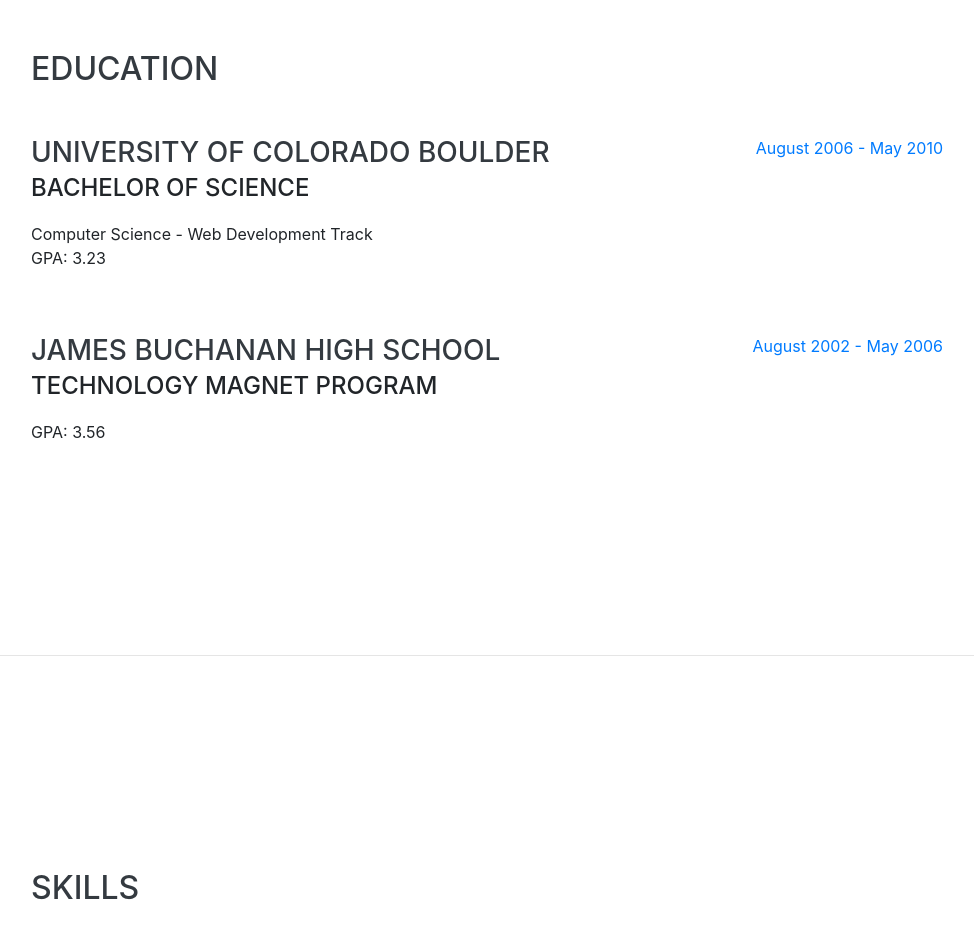
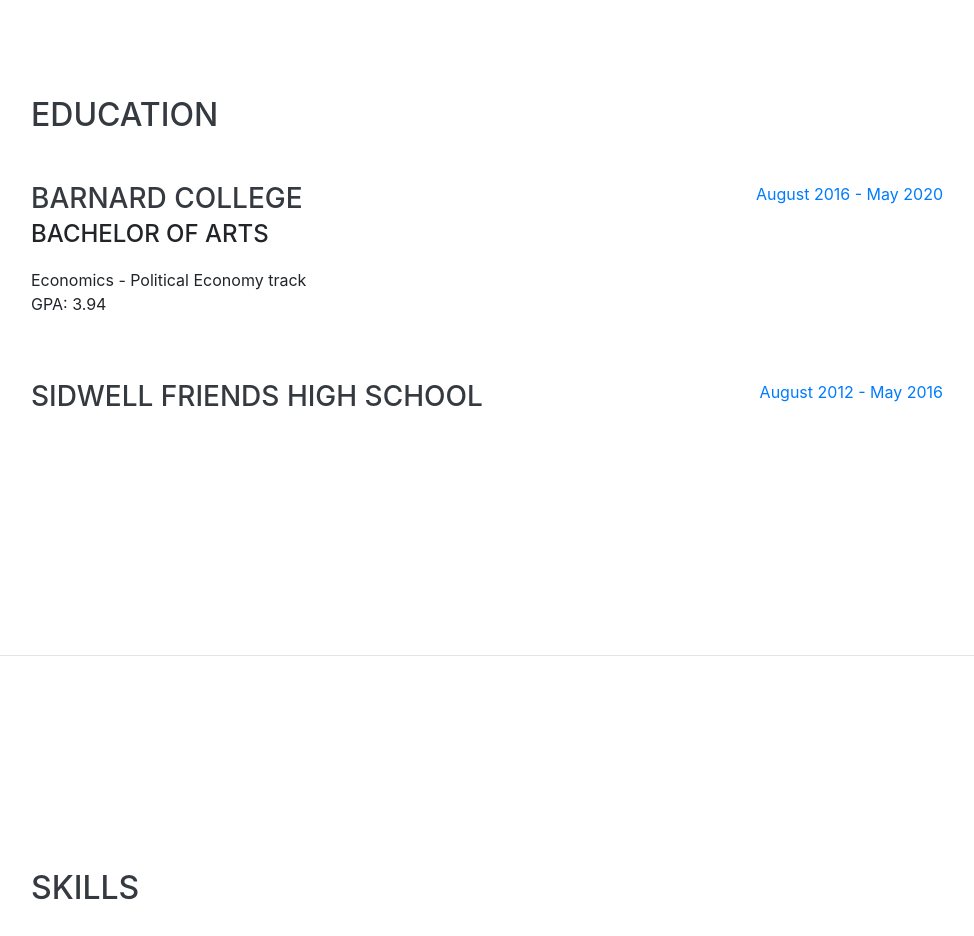
Before and after one commit to MiraTignor/MiraTignor.github.io, a website with bundled scripts: page index.html in a window 1280 px wide. Shown: the part 2580-3516 px from the top of the page, without its empty margins (289-1263 px from the left). Built offline with nearby package versions, Linux system fonts and the light colour scheme; a web font is replaced by a local one.

Commit message:
education

```diff
--- a/index.html
+++ b/index.html
@@ -151,24 +151,22 @@
 
         <div class="resume-item d-flex flex-column flex-md-row justify-content-between mb-5">
           <div class="resume-content">
-            <h3 class="mb-0">University of Colorado Boulder</h3>
-            <div class="subheading mb-3">Bachelor of Science</div>
-            <div>Computer Science - Web Development Track</div>
-            <p>GPA: 3.23</p>
+            <h3 class="mb-0">Barnard College</h3>
+            <div class="subheading mb-3">Bachelor of Arts</div>
+            <div>Economics - Political Economy track</div>
+            <p>GPA: 3.94</p>
           </div>
           <div class="resume-date text-md-right">
-            <span class="text-primary">August 2006 - May 2010</span>
+            <span class="text-primary">August 2016 - May 2020</span>
           </div>
         </div>
 
         <div class="resume-item d-flex flex-column flex-md-row justify-content-between">
           <div class="resume-content">
-            <h3 class="mb-0">James Buchanan High School</h3>
-            <div class="subheading mb-3">Technology Magnet Program</div>
-            <p>GPA: 3.56</p>
+            <h3 class="mb-0">Sidwell Friends High School</h3>
           </div>
           <div class="resume-date text-md-right">
-            <span class="text-primary">August 2002 - May 2006</span>
+            <span class="text-primary">August 2012 - May 2016</span>
           </div>
         </div>
 
```
